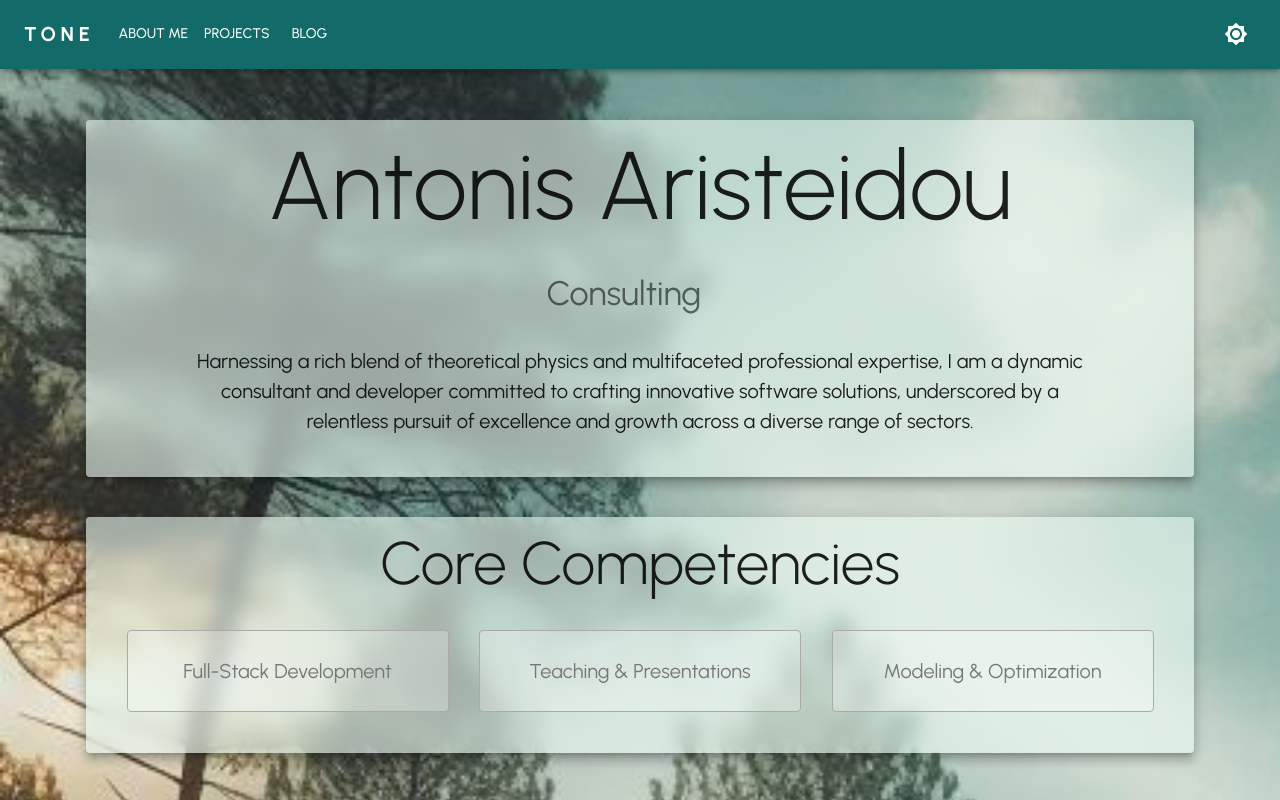
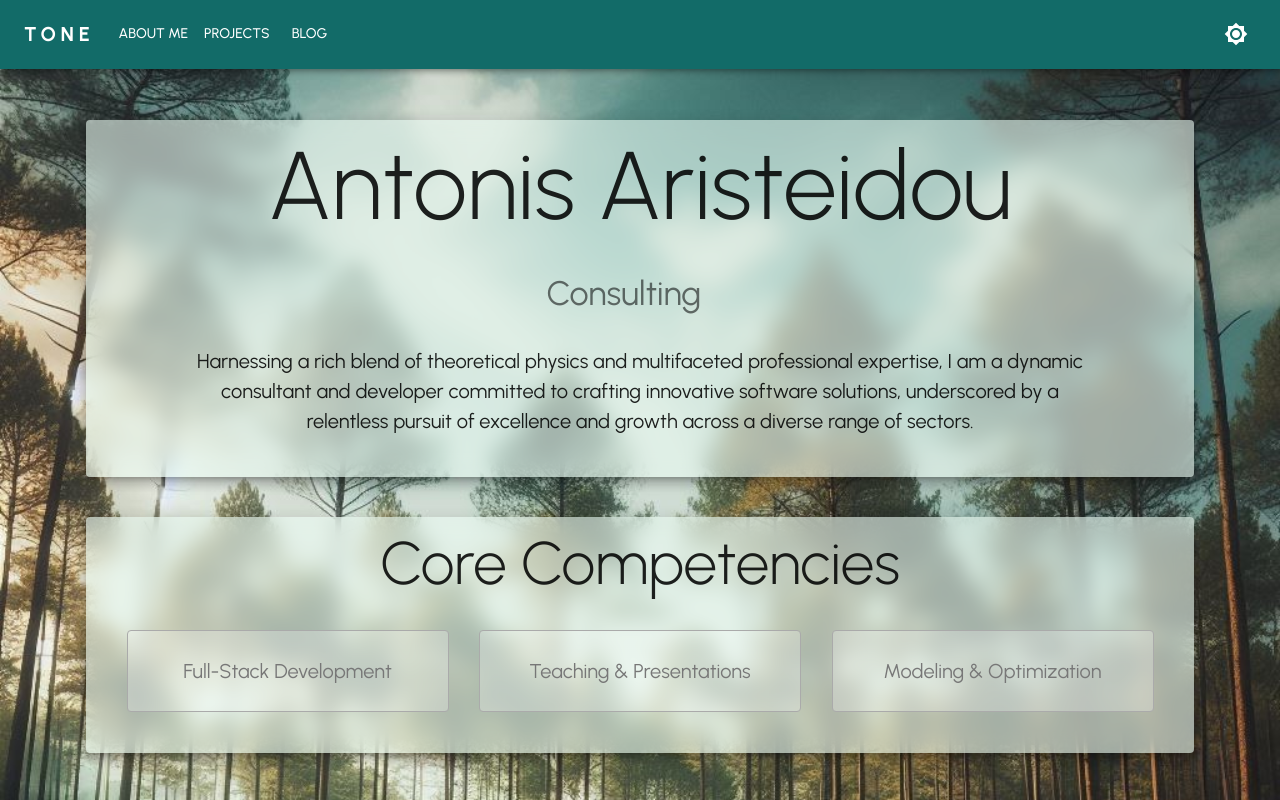
Before and after one commit to ToneAr/tone-consulting-website, a React (Create React App) app: page /about in a window 1280 px wide. Shown: the top 800 px of the page. Built offline with nearby package versions, Linux system fonts and the light colour scheme; a web font is replaced by a local one.

Commit message:
Fix background-attachment

```diff
--- a/src/Pages/Common/CommonElements.tsx
+++ b/src/Pages/Common/CommonElements.tsx
@@ -33,6 +33,8 @@ function PageBox ( {className = "background-box", ...props}:props ) {
           sx={{
               // background: theme.palette.background.default,
               color: theme.palette.text.primary,
+              backgroundAttachment: 'fixed',
+              backgroundSize: 'width',
               ...props.sx
           }}
         >
@@ -42,9 +44,8 @@ function PageBox ( {className = "background-box", ...props}:props ) {
 };
 
 function PageStack ( props:props ) {
-
   return (
-    <Stack direction="column" spacing={props.spacing} sx={props.sx}>
+    <Stack direction="column" spacing={props.spacing ?? '5vh'} sx={props.sx}>
         {props.children}
     </Stack>
   );
@@ -112,7 +113,6 @@ function OutlinedPaper ( {className = "paper-outlined", ...props}: props ) {
 
 };
 
-
 const buildInteractionObserverThreshold = (count = 100) => {
   const threshold = []
 
@@ -125,7 +125,6 @@ const buildInteractionObserverThreshold = (count = 100) => {
   return threshold
 };
 
-
 export {
     PageBox,
     DisplayPanel,
```
Also changed, not shown: src/Pages/About/About.tsx (indentation only).
